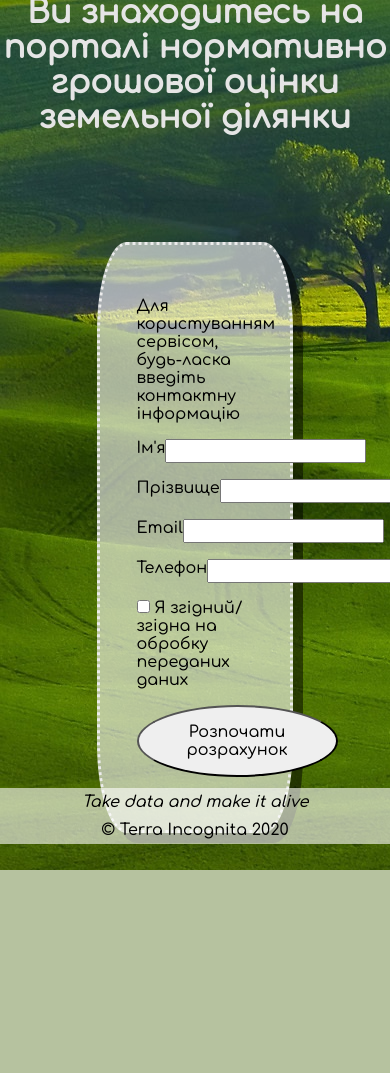
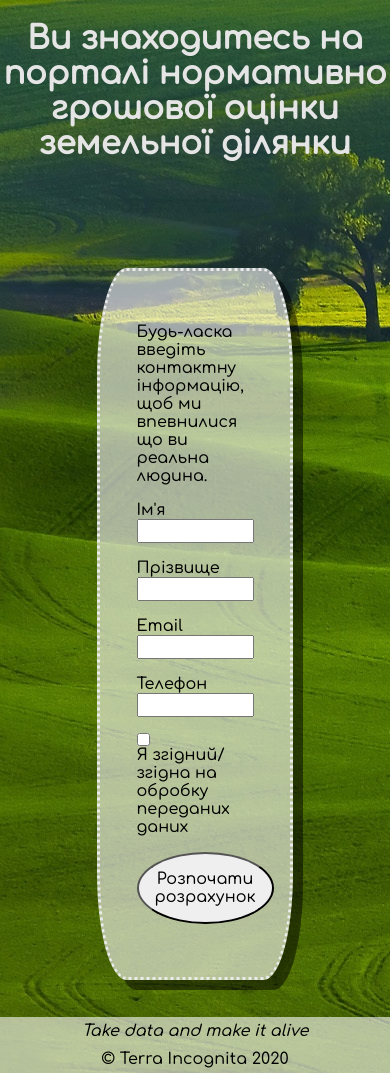
Before and after one commit to Alexis-IT/ProLand, a PHP site: page /PersonInfo.html in a window 390 px wide; the page is wider, and only the part inside the window is pictured. Before the commit the page ends 870 px from the top of that part, so only its background shows below. Run offline with PHP 8.4, Linux system fonts and the light colour scheme; some web fonts are replaced.

Commit message:
Update for mobile version

```diff
--- a/PersonInfo.html
+++ b/PersonInfo.html
@@ -18,7 +18,7 @@
       <section>
        <form action="Blank.html">
          <p>
-           <label>Для користуванням сервісом, будь-ласка введіть контактну інформацію</label>
+           <label>Будь-ласка введіть контактну інформацію, щоб ми впевнилися  що ви реальна людина.</label>
          </p>
          <p class="formelement">
            <label>Ім'я</label>
--- a/css/styles.css
+++ b/css/styles.css
@@ -7,7 +7,7 @@ body {
 	margin: 0;
 	display:flex;
 	flex-direction:column;
-	justify-content:center;
+	justify-content:space-between;
 	height:100vh;
 	padding:0;
 	margin:0;
@@ -42,9 +42,7 @@ header {
 }
 
 footer{
-	position: absolute;
 	background: rgba(255,255,255,.6);
-	bottom: 0;
 	text-align: center;
     margin: 0;
     padding: 0;
@@ -98,3 +96,21 @@ form p.formelement {
     flex-direction: row;
     justify-content: space-between;
 }
+@media all and (max-width: 1024px){
+	form{
+		widhth:75%;
+	}
+	form p.formelement{
+		flex-direction:column;
+	}
+
+	label, input{
+		display:block;
+	}
+}
+
+@media all and (max-width: 656px) {
+	button {
+		padding: 1em;
+	}
+}
```
